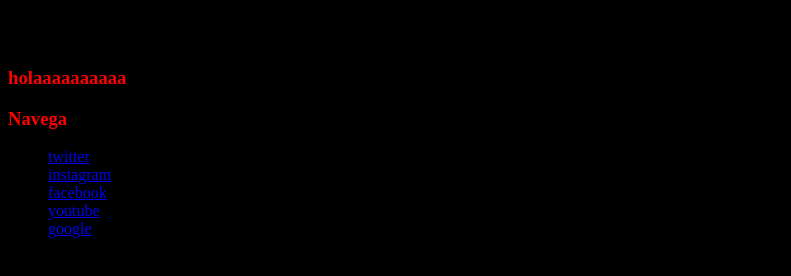
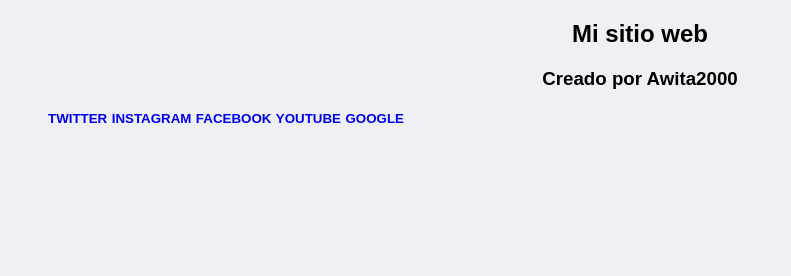
Before and after one commit to smedinap/proyecto-html, a plain HTML site: page index.html in a window 1280 px wide. Shown: the whole page, without its empty margins (0-791 px from the left). Drawn offline with Linux system fonts and the light colour scheme.

Commit message:
Ajuste Web index

```diff
--- a/index.html
+++ b/index.html
@@ -7,16 +7,15 @@
     <body>
         <header>
             <h2>Mi sitio web</h2>
-            <h3>holaaaaaaaaaa</h3>
+            <h3>Creado por Awita2000</h3>
         </header>
         <nav>
-            <h3> Navega </h3>
             <ul>
-                <li><a href="https://twitter.com/?lang=es">twitter</a></li>
-                <li><a href="https://www.instagram.com/">instagram</a></li>
-                <li><a href="https://www.facebook.com/">facebook</a></li>
-                <li><a href="https://www.youtube.com/">youtube</a></li>
-                <li><a href="https://www.google.com/webhp?hl=es-419&sa=X&ved=0ahUKEwi9-7fw9a32AhVSA9QKHTZpDHsQPAgI">google</a></li>
+                <li><a href="https://twitter.com/?lang=es">TWITTER</a></li>
+                <li><a href="https://www.instagram.com/">INSTAGRAM</a></li>
+                <li><a href="https://www.facebook.com/">FACEBOOK</a></li>
+                <li><a href="https://www.youtube.com/">YOUTUBE</a></li>
+                <li><a href="https://www.google.com/webhp?hl=es-419&sa=X&ved=0ahUKEwi9-7fw9a32AhVSA9QKHTZpDHsQPAgI">GOOGLE</a></li>
             </ul>
         </nav>
         <main>
--- a/styles/style.css
+++ b/styles/style.css
@@ -1,6 +1,22 @@
-h3 {
-    color: red;
+header>h2{
+    text-align: center;
+}
+
+header>h3 {
+    color: rgb(0, 0, 0);
+    text-align: center;
 }
 body{
-    background-color: black;
+    background-color: rgba(233, 236, 240, 0.739);
+    font-family: sans-serif;
 }
+nav>ul>li{
+    display: inline;
+    font-style: normal;
+    font-weight: bold;
+    font-size: 1.5ch;
+}
+
+a:link {
+    text-decoration: none;
+}
```
